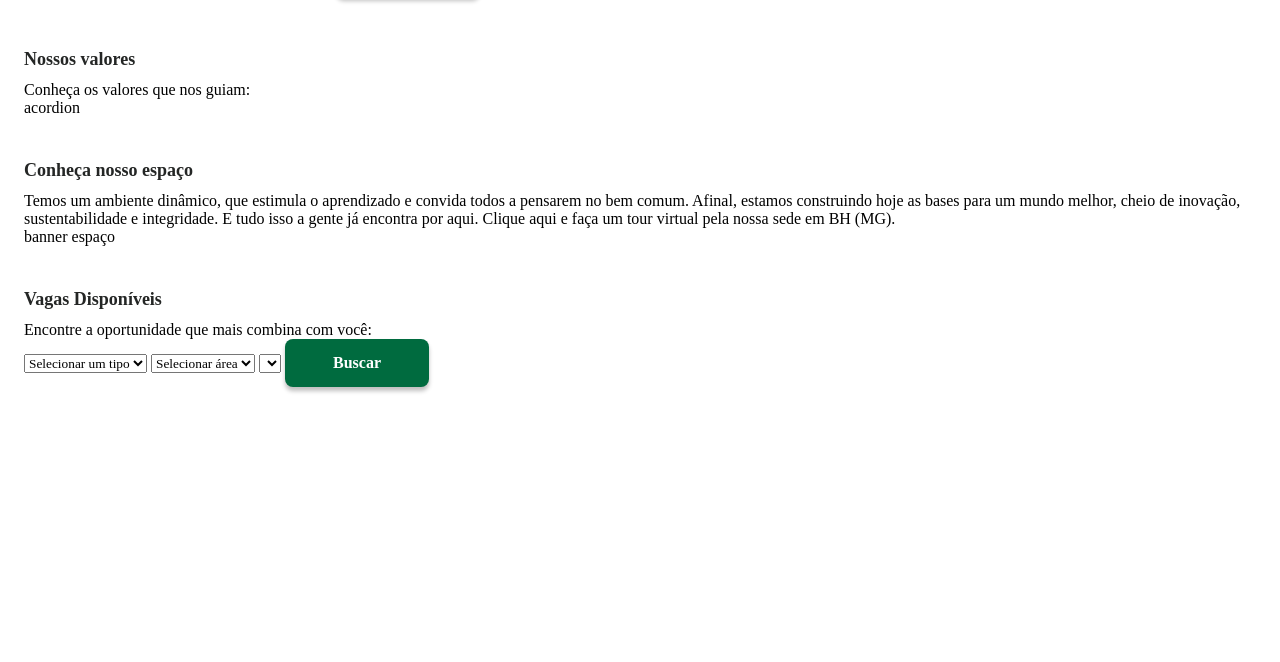
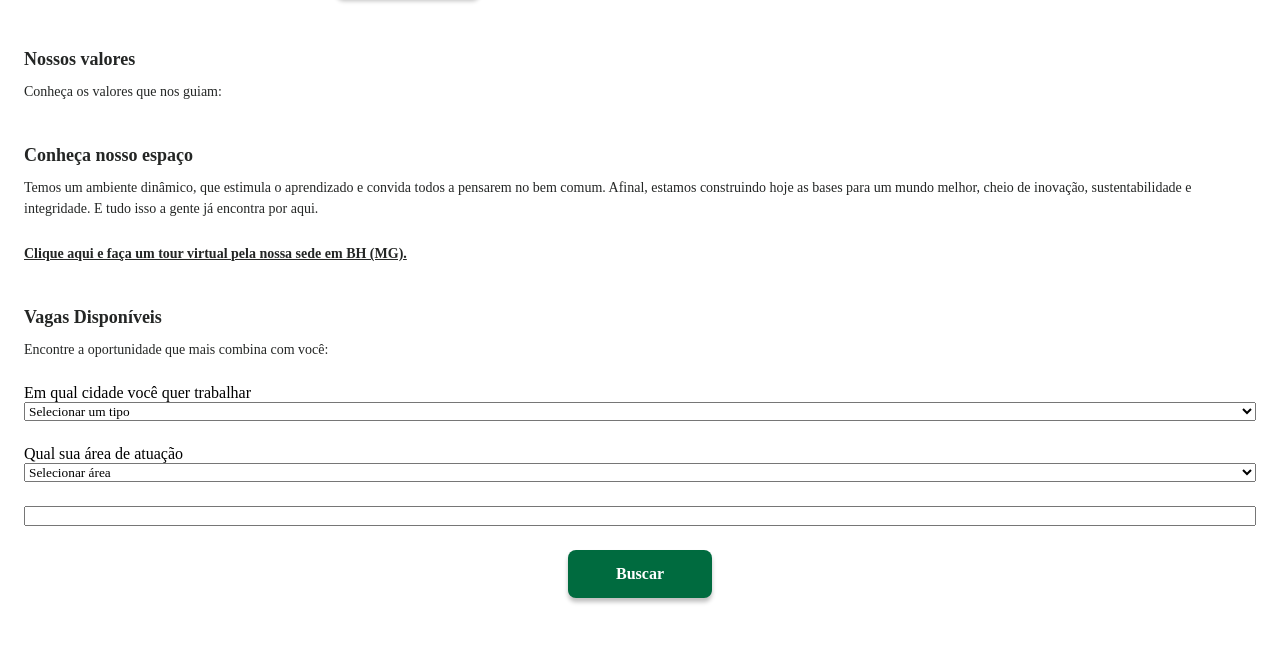
Before and after one commit to Jords-amorim/MRV-CO, a plain HTML site: page index.html in a window 1280 px wide. Shown: the part 678-1340 px from the top of the page. Before the commit the page ends 1129 px from the top, so only its background shows below. Drawn offline with Linux system fonts and the light colour scheme; a web font is replaced by a local one.

Commit message:
short refactor

```diff
--- a/index.html
+++ b/index.html
@@ -11,7 +11,7 @@
 
 <body>
     <header>
-        <img src="./assets/img-hero-mobile.png" alt="Foto Pessoas Trabalhando"/>
+        <img src="./assets/img-hero-mobile.png" alt="Foto Pessoas Trabalhando" />
         <div class="headerWorkWith">
             <h1>Trabalhe conosco nessa transformação</h1>
         </div>
@@ -19,7 +19,7 @@
             <ul>
                 <li>
                     <a href="#home">
-                        <img src="./assets/homeIcon.svg" alt="Ícone Home"/>
+                        <img src="./assets/homeIcon.svg" alt="Ícone Home" />
                     </a>
                     <span>></span>
                 </li>
@@ -28,9 +28,9 @@
                     <span>></span>
                 </li>
                 <li>
-                  <a href="#trabalhe-conosco">Trabalhe Conosco</a>
+                    <a href="#trabalhe-conosco">Trabalhe Conosco</a>
                 </li>
-              </ul>
+            </ul>
         </nav>
 
     </header>
@@ -46,49 +46,50 @@
             <p>
                 Então, junte-se a nós e amplie suas chances de mudar a vida de milhares de pessoas, e a sua também.
             </p>
-            <img src="./assets/mrv-co.png" alt="Logomarca MRV & CO"/>
+            <img src="./assets/mrv-co.png" alt="Logomarca MRV & CO" />
             <div class="mainExploreLogoCtn">
                 <button>
-                    <img src="./assets/mrv-pst.png" alt="Logomarca MRV"/>
+                    <img src="./assets/mrv-pst.png" alt="Logomarca MRV" />
                 </button>
                 <button>
-                    <img src="./assets/mrv-institute.png" alt="Logomarca Instituto MRV"/>
+                    <img src="./assets/mrv-institute.png" alt="Logomarca Instituto MRV" />
                 </button>
             </div>
             <button>Conferir vagas</button>
         </section>
-        <section class="main__values">
+        <section class="mainOurValues">
             <h1>Nossos valores</h1>
             <p>Conheça os valores que nos guiam:</p>
-            <div>
-                acordion
-            </div>
+
+
         </section>
-        <section>
+        <section class="mainOurSpace">
             <h1>Conheça nosso espaço </h1>
             <P>
                 Temos um ambiente dinâmico, que estimula o aprendizado e convida todos a pensarem no bem comum. Afinal,
                 estamos construindo hoje as bases para um mundo melhor, cheio de inovação, sustentabilidade e
-                integridade. E tudo isso a gente já encontra por aqui. Clique aqui e faça um tour virtual pela nossa
-                sede em BH (MG).
+                integridade. E tudo isso a gente já encontra por aqui.
             </P>
-            <div>banner espaço</div>
+            <a href="#tour">Clique aqui e faça um tour virtual pela nossa
+                sede em BH (MG).</a>
         </section>
-        <section class="main__vacancies">
+        <section class="mainAvailableVacancies">
             <h1>Vagas Disponíveis</h1>
             <p>
                 Encontre a oportunidade que mais combina com você:
             </p>
             <form>
+                <label for="">Em qual cidade você quer trabalhar</label>
                 <select>
                     <option>Selecionar um tipo</option>
                 </select>
+                <label for="">Qual sua área de atuação</label>
                 <select>
                     <option>Selecionar área</option>
                 </select>
-                <select>
-                    <option></option>
-                </select>
+                <input>
+
+                </input>
                 <button>Buscar</button>
             </form>
         </section>
--- a/styles/_base.scss
+++ b/styles/_base.scss
@@ -1,14 +1,22 @@
+@font-face {
+    font-family: 'AvertaStd';
+    src: url('../fonts/AvertaStd-Regular.ttf') format('truetype');
+    font-weight: normal;
+    font-style: normal;
+}
 @font-face {
     font-family: 'AvertaStd';
     src: url('../fonts/AvertaStd-Bold.ttf') format('truetype');
+    font-weight: bold;
+    font-style: bold;
 }
 
 * {
-    box-sizing: border-box;
     margin: 0;
     padding: 0;
     outline: 0;
-    font-family: AvertaStd;
+    font-family: 'AvertaStd';
+    box-sizing: border-box;
 }
 
 html,
--- a/styles/_main.scss
+++ b/styles/_main.scss
@@ -2,7 +2,7 @@
 @import "utils";
 
 main {
-   padding:  $Q-Md-24;
+   padding: $Q-Md-24;
    margin: auto;
 
    section {
@@ -14,16 +14,20 @@ main {
       margin-bottom: $Q-Md-8;
    }
 
+   p {
+      @include text(14px, 21px, normal, $Q-Cr-Cnz_1);
+      margin-bottom: $Q-Md-24;
+   }
+
    button {
       @include buttonPrimary();
    }
 }
 
 main .mainExplore {
-   p {
-      @include text(14px, 21px, normal, $Q-Cr-Cnz_1);
-      margin-bottom: $Q-Md-24;
-   }
+   // p {
+   //    margin-bottom: $Q-Md-24;
+   // }
 
    img {
       display: block;
@@ -36,7 +40,6 @@ main .mainExplore {
       margin-bottom: $Q-Md-24;
       display: inline-block;
 
-
       img {
          margin: auto;
       }
@@ -45,3 +48,32 @@ main .mainExplore {
       }
    }
 }
+
+main .mainOurSpace {
+   a {
+      @include text(14px, 21px, bold, $Q-Cr-Cnz_1);
+   }
+}
+
+main .mainAvailableVacancies {
+   form {
+      display: flex;
+      flex-direction: column;
+      align-items: center;
+      justify-content: center;
+      align-content: center;
+
+      select, input {
+         width: 100%;
+         margin-bottom: $Q-Md-24;
+      }
+
+      label {
+         width: 100%;
+      }
+
+      button {
+         width: $Q-Md-144;
+      }
+   }
+}
--- a/styles/_utils.scss
+++ b/styles/_utils.scss
@@ -45,6 +45,7 @@
 	@include text($Q-Md-16, $Q-Md-16, bold, $Q-Cr-Vrd_Prc_1);
 
 	background-color: $Q-Cr-Brc;
+	box-shadow: none;
 }
 
 @mixin text($fontSize, $lineHeight, $font-weight, $color) {
```
Also changed, not shown: styles/app.css, 1 other file. Lines whose indentation alone changed are shown as unchanged.
